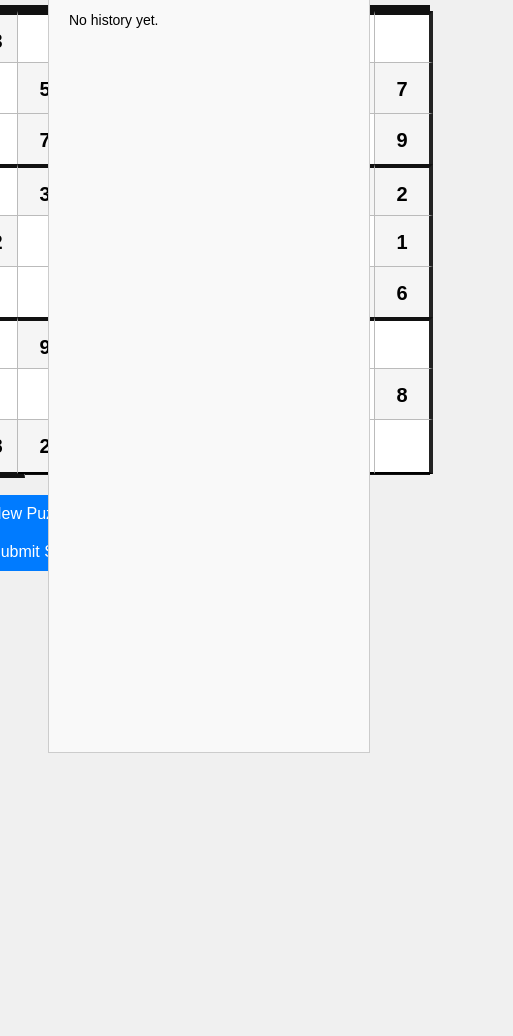
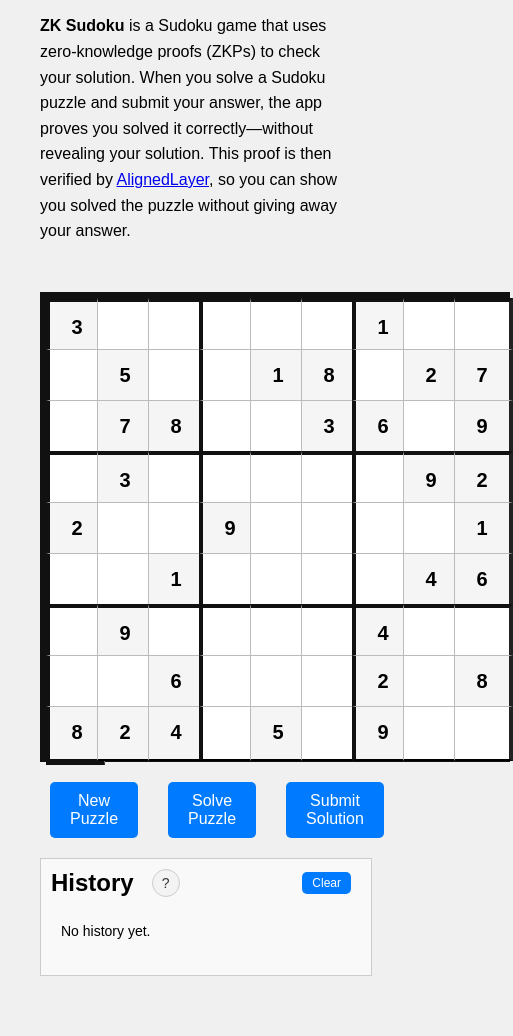
Before and after one commit to yetanotherco/zk_sudoku, a plain HTML site: page frontend/index.html in a window 390 px wide. Shown: the part 113-1149 px from the top of the page, 513 px wide, since content can reach past the window. Before the commit the page ends 844 px from the top, so only its background shows below. Drawn offline with Linux system fonts and the light colour scheme.

Commit message:
feat: add zk sudoku explanation fix: css

```diff
--- a/frontend/index.html
+++ b/frontend/index.html
@@ -9,8 +9,12 @@
 <body>
 <div class="container">
     <div class="main-content">
-        <h1>Sudoku Game</h1>
+        <h1>ZK Sudoku</h1>
+        <div class="zk-sudoku-explanation">
+            <strong>ZK Sudoku</strong> is a Sudoku game that uses zero-knowledge proofs (ZKPs) to check your solution. When you solve a Sudoku puzzle and submit your answer, the app proves you solved it correctly—without revealing your solution. This proof is then verified by <a href="https://alignedlayer.com" target="_blank" rel="noopener">AlignedLayer</a>, so you can show you solved the puzzle without giving away your answer.
+        </div>
         <div id="sudoku-grid"></div>
+
         <div class="buttons">
             <button onclick="generateNewPuzzle()">New Puzzle</button>
             <button onclick="solveCurrentPuzzle()">Solve Puzzle</button>
@@ -20,9 +24,13 @@
     </div>
     <div class="sidebar">
         <div style="display: flex; justify-content: space-between; align-items: center;">
-            <h2 style="margin: 0;">History</h2>
-            <button id="clear-history-btn" style="font-size: 12px; padding: 4px 10px; margin-left: 10px;">Clear</button>
+            <div style="display: flex; align-items: center; gap: 8px;">
+                <h2 style="margin: 0;">History</h2>
+                <button id="help-history-btn" title="Help" style="font-size: 14px; padding: 4px 10px;">?</button>
+            </div>
+            <button id="clear-history-btn" style="font-size: 12px; padding: 4px 10px;">Clear</button>
         </div>
+        <div id="history-help-tooltip" class="history-help-tooltip" style="display:none;">Hovering over a board in the history will show the solution you submitted.</div>
         <ul id="history-list"></ul>
     </div>
 </div>
--- a/frontend/script.js
+++ b/frontend/script.js
@@ -285,4 +285,22 @@ window.addEventListener("DOMContentLoaded", function() {
     if (clearBtn) {
         clearBtn.addEventListener("click", clearHistory);
     }
+    // Help button logic
+    const helpBtn = document.getElementById("help-history-btn");
+    const helpTooltip = document.getElementById("history-help-tooltip");
+    if (helpBtn && helpTooltip) {
+        helpBtn.addEventListener("click", function() {
+            if (helpTooltip.style.display === "none" || helpTooltip.style.display === "") {
+                helpTooltip.style.display = "block";
+            } else {
+                helpTooltip.style.display = "none";
+            }
+        });
+        // Hide tooltip if user clicks outside
+        document.addEventListener("click", function(e) {
+            if (!helpTooltip.contains(e.target) && e.target !== helpBtn) {
+                helpTooltip.style.display = "none";
+            }
+        });
+    }
 });
--- a/frontend/styles.css
+++ b/frontend/styles.css
@@ -1,7 +1,5 @@
 body {
     font-family: Arial, sans-serif;
-    display: flex;
-    justify-content: center;
     background-color: #f0f0f0;
     margin: 0;
     padding: 20px;
@@ -9,38 +7,52 @@ body {
 
 .container {
     display: flex;
-    justify-content: center; /* Center the main content */
+    flex-direction: row;
+    justify-content: space-between;
     align-items: flex-start;
     max-width: 1200px;
     margin: 0 auto;
     padding: 20px;
     position: relative;
+    z-index: 1;
 }
 
 .main-content {
-    flex: 0 1 auto;
+    display: flex;
+    flex-direction: column;
+    align-items: center;
     margin: 0 auto;
-    /* Center the main content horizontally */
+    max-width: 800px;
+    width: 100%;
+    box-sizing: border-box;
+    z-index: 1;
 }
 
 .sidebar {
-    position: fixed;
-    top: 40px;
-    right: 0;
-    width: 300px;
-    margin-left: 20px;
-    margin-right: 20px; /* Add margin to the right */
-    margin-top: 20px;   /* Add margin to the top */
+    margin-left: 40px;
+    margin-right: 0;
+    margin-top: 20px;
     padding: 10px;
     border: 1px solid #ccc;
     background-color: #f9f9f9;
-    height: calc(100vh - 60px); /* Adjust height for new top margin */
+    height: auto;
     overflow-y: auto;
-    z-index: 10;
+    z-index: 1;
+}
+
+.sidebar h2 {
+    text-align: center;
+    margin-top: 0;
 }
 
 h1 {
     margin-bottom: 20px;
+}
+
+.zk-sudoku-explanation {
+    margin-bottom: 24px;
+    margin-top: 8px;
+    line-height: 1.6;
 }
 
 #sudoku-grid {
@@ -51,7 +63,7 @@ h1 {
     background-color: #000;
     border: 6px solid #111;
     width: fit-content;
-    margin: 0 auto;
+    margin: 24px auto 0;
 }
 
 .cell {
@@ -121,6 +133,9 @@ h1 {
 
 .buttons {
     margin-top: 20px;
+    display: flex;
+    justify-content: center;
+    gap: 10px;
 }
 
 button {
@@ -140,26 +155,6 @@ button:hover {
 
 #response {
     font-size: 16px;
-}
-
-/* New styles for layout */
-.container {
-    display: flex;
-    justify-content: space-between; /* Align items with space in between */
-    align-items: flex-start; /* Align items to the top */
-    max-width: 1200px; /* Max width for the container */
-    margin: 0 auto; /* Center the container */
-    padding: 20px;
-}
-
-.main-content {
-    flex-grow: 1; /* Allow main content to grow */
-    /* text-align: center; /* Ensure its content (like h1) is centered if needed */
-}
-
-.sidebar h2 {
-    text-align: center;
-    margin-top: 0;
 }
 
 #history-list {
@@ -246,3 +241,65 @@ button:hover {
 .history-puzzle-cell:nth-child(n+55):nth-child(-n+63) {
     border-top: 2px solid #333;
 }
+
+.history-help-tooltip {
+    display: none;
+    background: #fffbe6;
+    color: #333;
+    border: 1px solid #e0c97f;
+    border-radius: 6px;
+    padding: 10px 14px;
+    font-size: 14px;
+    margin-top: 10px;
+    margin-bottom: 10px;
+    box-shadow: 0 2px 8px rgba(0,0,0,0.08);
+    max-width: 260px;
+    z-index: 1;
+}
+
+#help-history-btn {
+    background-color: #f3f3f3;
+    color: #333;
+    border: 1px solid #ccc;
+    border-radius: 50%;
+    width: 28px;
+    height: 28px;
+    min-width: 28px;
+    min-height: 28px;
+    max-width: 28px;
+    max-height: 28px;
+    padding: 0;
+    display: flex;
+    align-items: center;
+    justify-content: center;
+    font-size: 16px;
+    transition: background 0.2s;
+}
+#help-history-btn:hover {
+    background-color: #e0e0e0;
+    color: #222;
+}
+
+@media (max-width: 1200px) {
+    .main-content {
+        max-width: calc(100vw - 360px);
+    }
+    .sidebar {
+        margin-left: 20px;
+    }
+}
+
+@media (max-width: 900px) {
+    .container {
+        flex-direction: column;
+        align-items: stretch;
+    }
+    .sidebar {
+        width: 100%;
+        margin: 0 0 20px 0;
+        height: auto;
+    }
+    .main-content {
+        max-width: 100%;
+    }
+}
```
